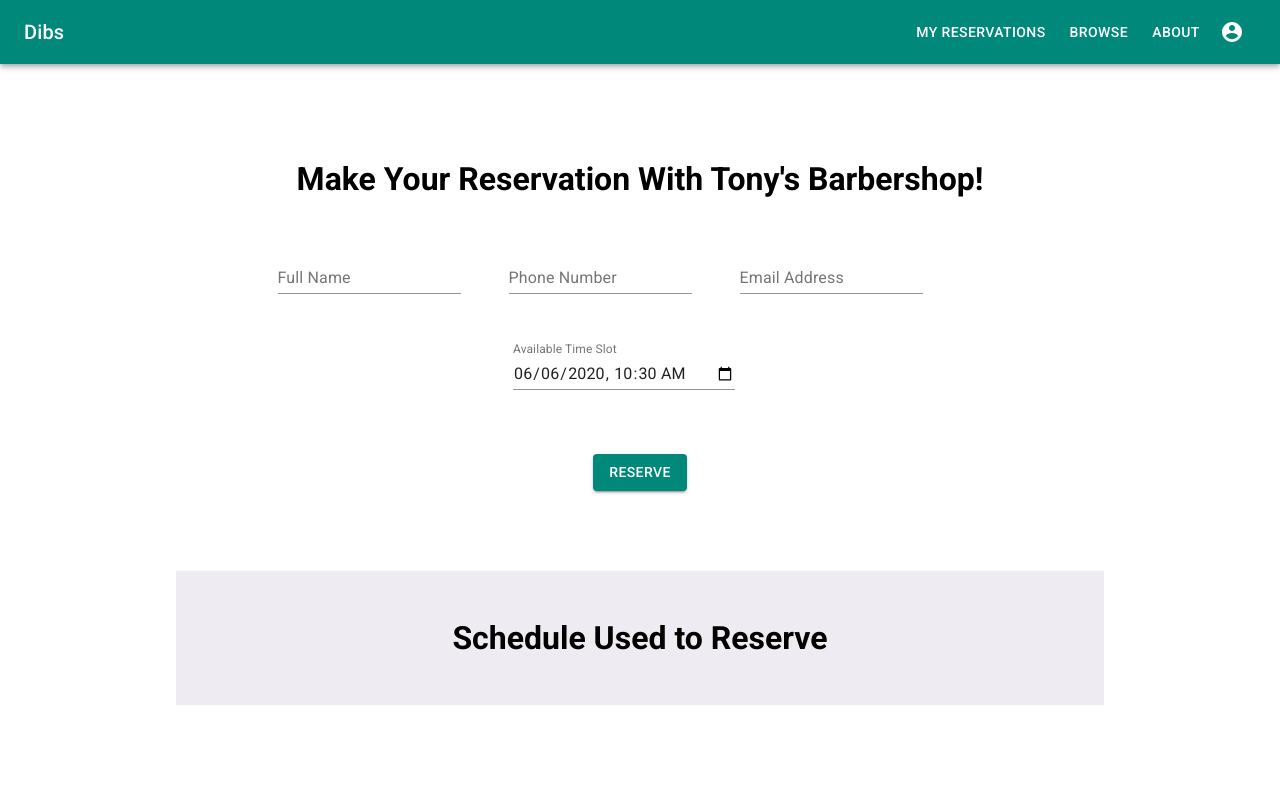
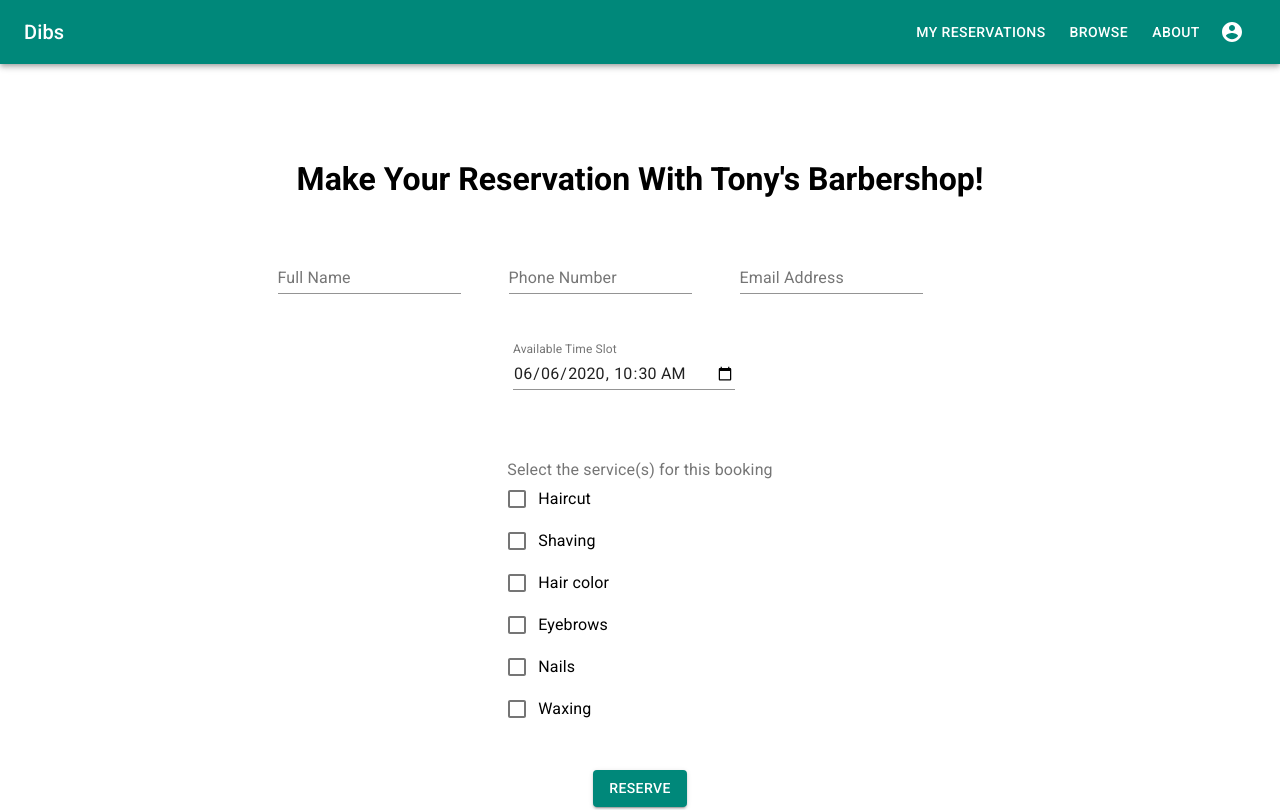
Before and after one commit to yehmond/group1234, a React (Create React App) app: page /reservation in a window 1280 px wide. Shown: the top 810 px of the page. Built offline with nearby package versions, Linux system fonts and the light colour scheme; what google-maps-react would draw is missing.

Commit message:
Reservation fixed (#25)
* added service selection
* added service selection

```diff
--- a/src/components/Reservation/Reservation.jsx
+++ b/src/components/Reservation/Reservation.jsx
@@ -5,6 +5,13 @@ import { InputLabel } from "@material-ui/core";
 import { Input } from "@material-ui/core";
 import Button from "@material-ui/core/Button";
 import TextField from "@material-ui/core/TextField";
+import FormLabel from "@material-ui/core/FormLabel";
+import FormGroup from "@material-ui/core/FormGroup";
+import FormControlLabel from "@material-ui/core/FormControlLabel";
+import Checkbox from "@material-ui/core/Checkbox";
+import { SERVICES_OFFERED } from "../../utils/constants";
+// import { useDispatch } from "react-redux";
+// import { setService } from "../../actions/filterActions";
 
 const useStyles = makeStyles((theme) =>
     createStyles({
@@ -17,9 +24,6 @@ const useStyles = makeStyles((theme) =>
         formControl: {
             margin: theme.spacing(1),
             minWidth: 120,
-        },
-        selectEmpty: {
-            marginTop: theme.spacing(2),
         },
         container: {
             display: "block",
@@ -43,12 +47,27 @@ const useStyles = makeStyles((theme) =>
             paddingRight: "3rem",
             marginTop: "2rem",
         },
-        reserveHeader: {},
+        serviceSelection: {
+            paddingBottom: "2rem",
+        },
     })
 );
 
 export default function Reservation() {
     const classes = useStyles();
+
+    const [serviceState, setServiceState] = React.useState(
+        Object.fromEntries(SERVICES_OFFERED.map((service) => [service, false]))
+    );
+
+    const handleChange = (event) => {
+        const newServiceState = {
+            ...serviceState,
+            [event.target.name]: event.target.checked,
+        };
+        setServiceState(newServiceState);
+        // dispatch(setService(newServiceState));
+    };
 
     return (
         <div className={classes.wrapper}>
@@ -72,7 +91,6 @@ export default function Reservation() {
                 </FormControl>
             </div>
 
-            <body>
             <form className={classes.container} noValidate>
                 <TextField
                     id="datetime-local"
@@ -85,7 +103,31 @@ export default function Reservation() {
                     }}
                 />
             </form>
-            </body>
+
+            <div className={classes.serviceSelection}>
+                <FormControl component="fieldset" className={classes.formControl}>
+                    <FormLabel component="legend">
+                        Select the service(s) for this booking
+                    </FormLabel>
+                    <FormGroup>
+                        {SERVICES_OFFERED.map((service) => {
+                            return (
+                                <FormControlLabel
+                                    key={service}
+                                    control={
+                                        <Checkbox
+                                            checked={serviceState[service]}
+                                            onChange={handleChange}
+                                            name={service}
+                                        />
+                                    }
+                                    label={service}
+                                />
+                            );
+                        })}
+                    </FormGroup>
+                </FormControl>
+            </div>
 
             <div>
                 {/* TODO: submit form */}
```
Lines whose indentation alone changed are shown as unchanged.
